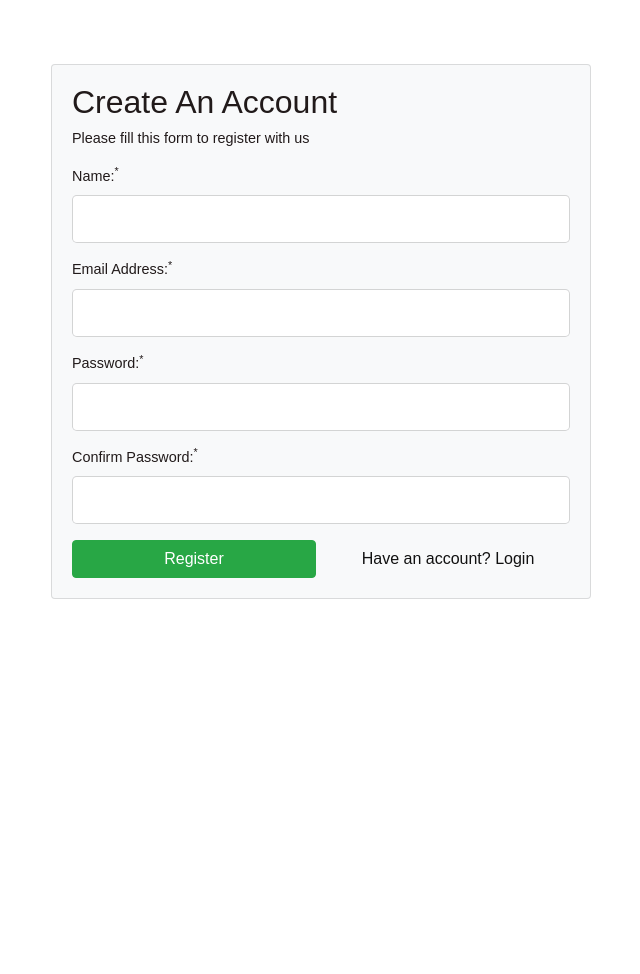
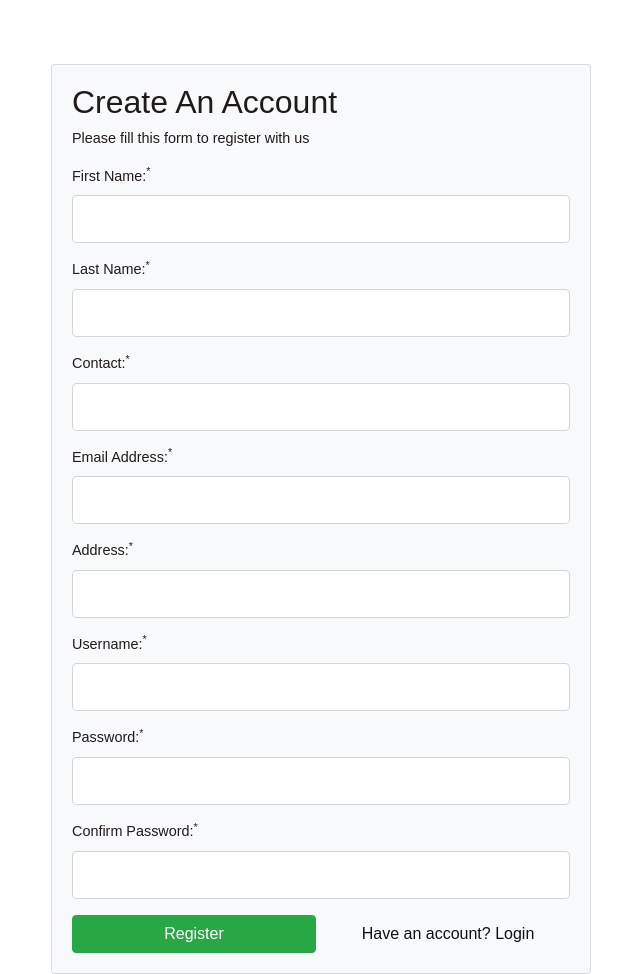
Before and after one commit to phammmmm/pixelpitch, a PHP site: page /pixelpitch/register.php in a window 1280 px wide. Shown: the part 56-1030 px from the top of the page, without its empty margins (319-959 px from the left). Before the commit the page ends 655 px from the top, so only its background shows below. Run offline with PHP 8.4, Linux system fonts and the light colour scheme; some libraries are stand-ins or nearby versions.

Commit message:
checkout, customer, login, registration updates

```diff
--- a/about.php
+++ b/about.php
@@ -1,5 +1,4 @@
 <?php require 'header.php'; ?>
-<?php require_once 'config.php';?>
 <h1>About</h1>
   <p>This is a simple ecommerce website selling men T-shirt.</p>
   <p>App Version: 1.0</p>
--- a/css/style.css
+++ b/css/style.css
@@ -31,6 +31,17 @@ body {
 	border: #d00000 1px solid;
 	padding: 5px 10px;
 	color: #d00000;
+	float: right;
+	text-decoration: none;
+	border-radius: 3px;
+	margin: 10px 0px;
+}
+
+.btnCheck {
+	background-color: #ffffff;
+	border: rgb(24, 24, 99) 1px solid;
+	padding: 5px 10px;
+	color: rgb(24, 24, 99);
 	float: right;
 	text-decoration: none;
 	border-radius: 3px;
--- a/dbcontroller.php
+++ b/dbcontroller.php
@@ -2,7 +2,7 @@
 class DBController {
 	private $host = "localhost";
 	private $user = "root";
-	private $password = "";
+	private $password = "welcome1";
 	private $database = "pixelpitch";
 	private $conn;
 
@@ -49,4 +49,3 @@ class DBController {
 		return mysqli_prepare($this->conn, $query);
 	}
 }
-?>
--- a/header.php
+++ b/header.php
@@ -1,5 +1,4 @@
 <?php require_once 'config.php';?>
-<?php require_once 'session_helper.php';?>
 <!DOCTYPE html>
 <html lang="en">
 <head>
--- a/register.php
+++ b/register.php
@@ -4,12 +4,51 @@
 	$db_handle = new DBController();
 
 	// Define variables and initialize with empty values
-	$name = $email = $password = $confirm_password = "";
-	$name_err =$email_err = $password_err = $confirm_password_err = "";
+	$firstName = $lastName = $contact = $email = $address = $username = $password = $confirm_password = "";
+	$firstName_err = $lastName_err = $contact_err = $email_err = $address_err = $username_err = $password_err = $confirm_password_err = "";
 
 	// Processing form data when form is submitted
 	if($_SERVER["REQUEST_METHOD"] == "POST"){
-			$name = trim($_POST["name"]);
+			// Validate firstName
+			if(empty(trim($_POST["firstName"]))){
+				$firstName_err = "Please enter an firstName.";
+			} else{
+				$firstName = trim($_POST["firstName"]);
+			}
+			// Validate lastName
+			if(empty(trim($_POST["lastName"]))){
+				$lastName_err = "Please enter an lastName.";
+			} else{
+				$lastName = trim($_POST["lastName"]);
+			}
+			// Validate contact
+			if(empty(trim($_POST["contact"]))){
+				$contact_err = "Please enter an contact.";
+			} else{
+				$contact = trim($_POST["contact"]);
+			}
+			// Validate address
+			if(empty(trim($_POST["address"]))){
+				$address_err = "Please enter an address.";
+			} else{
+				$address = trim($_POST["address"]);
+			}
+
+
+			// Validate username
+			if(empty(trim($_POST["username"]))){
+					$username_err = "Please enter an username.";
+			} else{
+					// Prepare a select statement
+
+					$sql = "SELECT id FROM customers WHERE username = '".trim($_POST["username"])."'";
+					echo $db_handle->numRows($sql);
+					if($db_handle->numRows($sql)>0){
+						$username_err = "This username is already taken.";
+					} else{
+						$username = trim($_POST["username"]);
+					}
+			}
 			// Validate email
 			if(empty(trim($_POST["email"]))){
 					$email_err = "Please enter an email.";
@@ -45,11 +84,10 @@
 			}
 
 			// Check input errors before inserting in database
-			if(empty($email_err) && empty($password_err) && empty($confirm_password_err)){
+			if(empty($firstName_err) && empty($lastName_err) && empty($contact_err) && empty($email_err) && empty($address_err) && empty($username_err) && empty($password_err) && empty($confirm_password_err)){
 					$hashed_password = password_hash($password, PASSWORD_DEFAULT);
 					// Prepare an insert statement
-					$sql = "INSERT INTO customers (name, email, password) VALUES ('".$name."','".$email."','".$hashed_password."')";
-					echo $sql;
+					$sql = "INSERT INTO customers (firstName, lastName, contact , email, address, username, password) VALUES ('".$firstName."','".$lastName."','".$contact."','".$email."','".$address."','".$username."','".$hashed_password."')";
 
 					// Attempt to execute the prepared statement
 					if($db_handle->executeUpdate($sql)){
@@ -70,14 +108,34 @@
       <p>Please fill this form to register with us</p>
       <form action="register.php" method="post">
         <div class="form-group">
-            <label>Name:<sup>*</label>
-            <input type="text" name="name" class="form-control form-control-lg <?php echo (!empty($name_err)) ? 'is-invalid' : ''; ?>" value="<?php echo $name; ?>">
-            <span class="invalid-feedback"><?php echo $name_err; ?></span>
+            <label>First Name:<sup>*</label>
+            <input type="text" name="firstName" class="form-control form-control-lg <?php echo (!empty($firstName_err)) ? 'is-invalid' : ''; ?>" value="<?php echo $firstName; ?>">
+            <span class="invalid-feedback"><?php echo $firstName_err; ?></span>
+				</div>
+				<div class="form-group">
+            <label>Last Name:<sup>*</label>
+            <input type="text" name="lastName" class="form-control form-control-lg <?php echo (!empty($lastName_err)) ? 'is-invalid' : ''; ?>" value="<?php echo $lastName; ?>">
+            <span class="invalid-feedback"><?php echo $lastName_err; ?></span>
+				</div>
+				<div class="form-group">
+            <label>Contact:<sup>*</label>
+            <input type="text" name="contact" class="form-control form-control-lg <?php echo (!empty($contact_err)) ? 'is-invalid' : ''; ?>" value="<?php echo $contact; ?>">
+            <span class="invalid-feedback"><?php echo $contact_err; ?></span>
         </div>
         <div class="form-group">
             <label>Email Address:<sup>*</sup></label>
             <input type="text" name="email" class="form-control form-control-lg <?php echo (!empty($email_err)) ? 'is-invalid' : ''; ?>" value="<?php echo $email; ?>">
             <span class="invalid-feedback"><?php echo $email_err; ?></span>
+				</div>
+				<div class="form-group">
+            <label>Address:<sup>*</label>
+            <input type="text" name="address" class="form-control form-control-lg <?php echo (!empty($address_err)) ? 'is-invalid' : ''; ?>" value="<?php echo $address; ?>">
+            <span class="invalid-feedback"><?php echo $address_err; ?></span>
+				</div>
+				<div class="form-group">
+            <label>Username:<sup>*</label>
+            <input type="text" name="username" class="form-control form-control-lg <?php echo (!empty($username_err)) ? 'is-invalid' : ''; ?>" value="<?php echo $username; ?>">
+            <span class="invalid-feedback"><?php echo $username_err; ?></span>
         </div>
         <div class="form-group">
             <label>Password:<sup>*</sup></label>
--- a/session_helper.php
+++ /dev/null
@@ -1,7 +0,0 @@
-<?php
-session_start();
-
-// Flash message helper
-function flash(){
-
-}
```
Also changed, not shown: cart.php (+22 -22 lines), customerAccount.php (+62 -18 lines), login.php (+27 -26 lines), products.php (+16 -4 lines), resources/ppdatabase.sql (+24 -16 lines).
